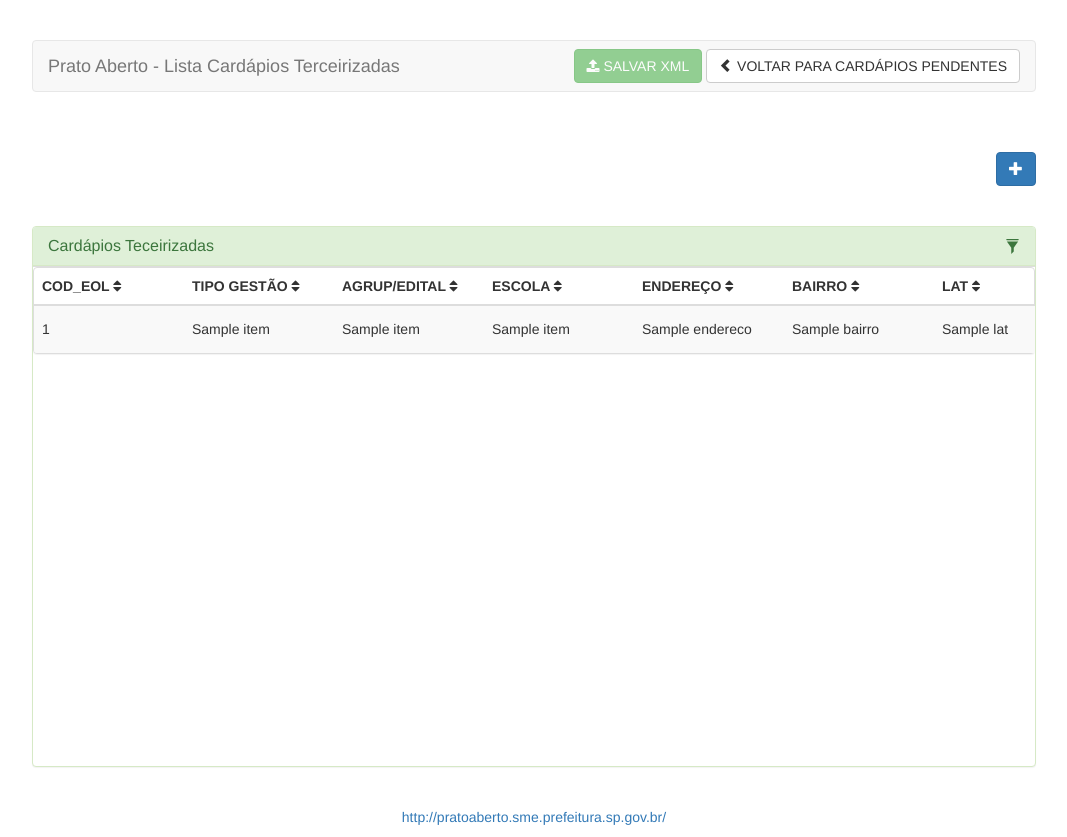
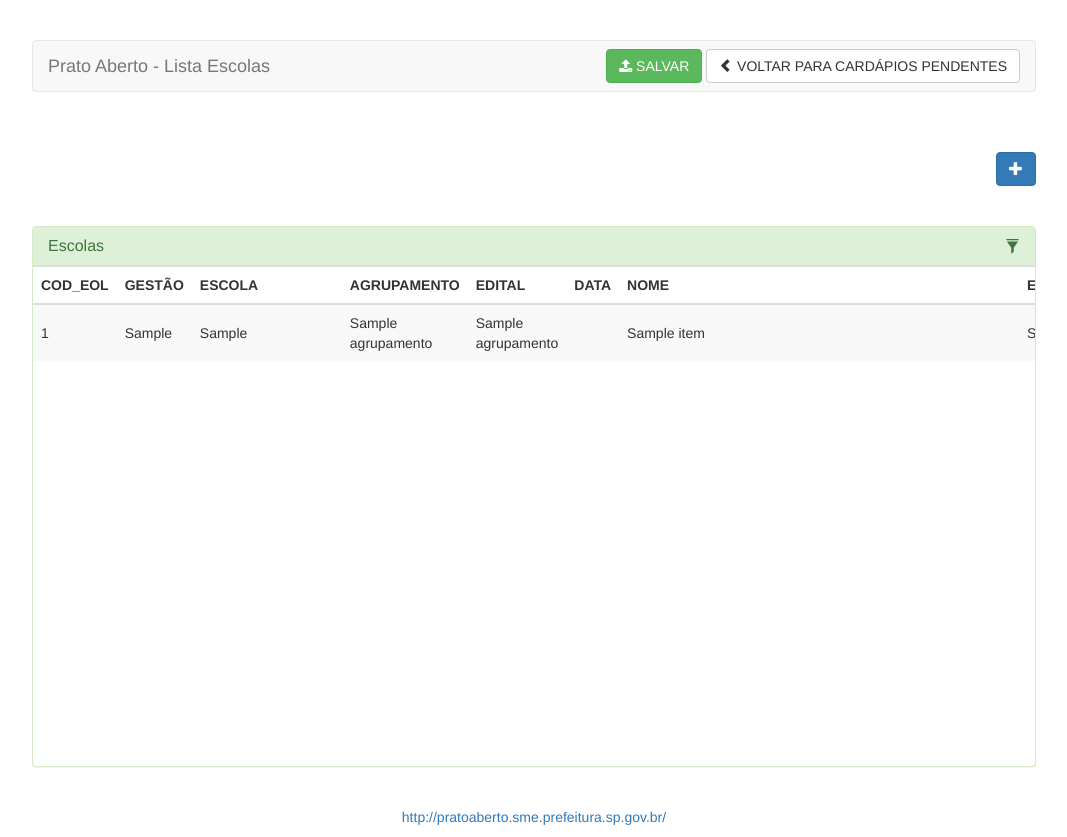
Before and after one commit to mauriciolongato/pratoaberto_editor_cardapio, a Flask app: page /escolas in a window 1280 px wide. Shown: the whole page, without its empty margins (106-1173 px from the left). Run offline with Flask 2, Linux system fonts and the light colour scheme; a database or web service that is not in the repository returns one stand-in record (values such as "Sample title"); data that the repository does not hold is empty; some libraries are stand-ins or nearby versions.

Commit message:
possibilidade de editar dados das escolas

```diff
--- a/app.py
+++ b/app.py
@@ -13,9 +13,10 @@ import db_functions
 
 app = Flask(__name__)
 
-ip_teste_vitor = 'http://192.168.0.195:8000'
-ip_homolog = 'https://pratoaberto.tk/api'
-api = 'https://pratoaberto.tk/api'
+#ip_teste_vitor = 'http://192.168.0.195:8000'
+#ip_homolog = 'https://pratoaberto.tk/api'
+#api = 'https://pratoaberto.tk/api'
+api = 'http://pratoaberto.sme.prefeitura.sp.gov.br:8100'
 
 
 # api = ip_teste_vitor
@@ -410,10 +411,25 @@ def atualiza_config_cardapio():
 
 
 @app.route('/escolas', methods=['GET'])
-def atualiza_escolas():
+def escolas():
     if request.method == "GET":
         escolas = get_escolas()
         return render_template("configurações_escolas.html", escolas=escolas)
+
+
+@app.route('/atualiza_escolas', methods=['POST'])
+def atualiza_escolas():
+    data = request.form.get('json_dump', request.data)
+
+    # lista de informações modificadas na tabela de escolas
+    # 1. Comparar as modificações com os dados da API /escolas
+    # 2. Definir o que deve ser atualizado na base de dados
+    # 3. POST no endpoint
+
+    if request.form:
+        return (redirect(url_for('escolas')))
+    else:
+        return ('', 200)
 
 
 @app.route("/download_publicacao", methods=["GET", "POST"])
@@ -500,7 +516,7 @@ def data_semana_format(text):
 
 
 def get_cardapio(args):
-    url = api + '/cardapios?' + '&'.join(['%s=%s' % item for item in args.items()])
+    url = api + '/editor/cardapios?' + '&'.join(['%s=%s' % item for item in args.items()])
     r = requests.get(url)
     refeicoes = r.json()
 
@@ -508,7 +524,7 @@ def get_cardapio(args):
 
 
 def get_pendencias():
-    url = api + '/cardapios?status=PENDENTE&status=SALVO'
+    url = api + '/editor/cardapios?status=PENDENTE&status=SALVO'
     r = requests.get(url)
     refeicoes = r.json()
 
@@ -558,7 +574,7 @@ def get_pendencias():
 
 
 def get_deletados():
-    url = api + '/cardapios?status=DELETADO'
+    url = api + '/editor/cardapios?status=DELETADO'
     r = requests.get(url)
     refeicoes = r.json()
 
@@ -608,7 +624,7 @@ def get_deletados():
 
 
 def get_publicados():
-    url = api + '/cardapios?status=PUBLICADO'
+    url = api + '/editor/cardapios?status=PUBLICADO'
     r = requests.get(url)
     refeicoes = r.json()
 
@@ -658,7 +674,7 @@ def get_publicados():
 
 
 def get_escolas():
-    url = api + '/escolas'
+    url = api + '/escolas?completo'
     r = requests.get(url)
     escolas = r.json()
 
@@ -666,7 +682,7 @@ def get_escolas():
 
 
 def get_grupo_publicacoes(status):
-    url = api + '/cardapios?status=' + status
+    url = api + '/editor/cardapios?status=' + status
     r = requests.get(url)
     refeicoes = r.json()
 
@@ -721,7 +737,7 @@ def get_pendencias_terceirizadas():
 
 
 def get_cardapios_iguais():
-    url = api + '/cardapios?status=PENDENTE&status=SALVO'
+    url = api + '/editor/cardapios?status=PENDENTE&status=SALVO'
     r = requests.get(url)
     refeicoes = r.json()
 
--- a/templates/configurações_escolas.html
+++ b/templates/configurações_escolas.html
@@ -70,13 +70,13 @@
                 <div class="container-fluid">
                     <!-- Brand and toggle get grouped for better mobile display -->
                     <div class="navbar-header">
-                        <a class="navbar-brand" href="#">Prato Aberto - Lista Cardápios Terceirizadas</a>
+                        <a class="navbar-brand" href="#">Prato Aberto - Lista Escolas</a>
                     </div>
-                    <form method="post" action="/atualiza_receitas">
+                    <form  method="post" id="post_json" action="/atualiza_escolas">
                         <div class="collapse navbar-collapse">
                             <ul class="nav navbar-nav navbar-right">
-                                <button onclick="geraTabela()" type="submit" class="btn btn-success" disabled>
-                                    <i class="fa fa-upload" aria-hidden="true"></i> SALVAR XML</button>
+                                <button onclick="geraTabela()" type="submit" class="btn btn-success">
+                                    <i class="fa fa-upload" aria-hidden="true"></i> SALVAR</button>
                                 <input type="hidden" name="json_dump" id="json_dump" value="json_dump">
 
                                 <a type="button" class="btn btn-default " href="/">
@@ -96,7 +96,7 @@
        	<div class="row">
             <div class="panel panel-success">
                 <div class="panel-heading">
-                    <h2 class="panel-title">Cardápios Teceirizadas</h2>
+                    <h2 class="panel-title">Escolas</h2>
                     <div class="pull-right">
                         <span class="clickable filter" data-toggle="tooltip" title="Toggle table filter" data-container="body">
                             <i class="glyphicon glyphicon-filter"></i>
@@ -107,18 +107,21 @@
                     <input type="text" class="form-control" id="task-table-filter" data-action="filter" data-filters="#task-table" placeholder="Filter Tasks" />
                 </div>
                 <div class="table-responsive">
-                    <div class="panel panel-default">
+                    <div>
                         <table class="table table-hover table-striped" id="task-table">
                             <thead>
                                 <tr>
-                                    <th onclick="w3.sortHTML('#task-table', '.item', 'td:nth-child(1)')" style="cursor:pointer; word-wrap: break-word;min-width: 150px;max-width: 150px;">COD_EOL <i class="fa fa-sort" aria-hidden="true"></i></th>
-                                    <th onclick="w3.sortHTML('#task-table', '.item', 'td:nth-child(2)')" style="cursor:pointer; word-wrap: break-word;min-width: 150px;max-width: 150px;">TIPO GESTÃO <i class="fa fa-sort" aria-hidden="true"></i></th>
-                                    <th onclick="w3.sortHTML('#task-table', '.item', 'td:nth-child(3)')" style="cursor:pointer; word-wrap: break-word;min-width: 150px;max-width: 150px;">AGRUP/EDITAL <i class="fa fa-sort" aria-hidden="true"></i></th>
-                                    <th onclick="w3.sortHTML('#task-table', '.item', 'td:nth-child(4)')" style="cursor:pointer; word-wrap: break-word;min-width: 150px;max-width: 150px;">ESCOLA <i class="fa fa-sort" aria-hidden="true"></i></th>
-                                    <th onclick="w3.sortHTML('#task-table', '.item', 'td:nth-child(5)')" style="cursor:pointer; word-wrap: break-word;min-width: 150px;max-width: 150px;">ENDEREÇO <i class="fa fa-sort" aria-hidden="true"></i></th>
-                                    <th onclick="w3.sortHTML('#task-table', '.item', 'td:nth-child(6)')" style="cursor:pointer; word-wrap: break-word;min-width: 150px;max-width: 150px;">BAIRRO <i class="fa fa-sort" aria-hidden="true"></i></th>
-                                    <th onclick="w3.sortHTML('#task-table', '.item', 'td:nth-child(7)')" style="cursor:pointer; word-wrap: break-word;min-width: 150px;max-width: 150px;">LAT <i class="fa fa-sort" aria-hidden="true"></i></th>
-                                    <th onclick="w3.sortHTML('#task-table', '.item', 'td:nth-child(8)')" style="cursor:pointer; word-wrap: break-word;min-width: 150px;max-width: 150px;">LON <i class="fa fa-sort" aria-hidden="true"></i></th>
+                                    <th style="word-wrap: break-word;">COD_EOL</th>
+                                    <th style="word-wrap: break-word;">GESTÃO</th>
+                                    <th style="word-wrap: break-word;min-width: 150px;max-width: 150px;">ESCOLA</th>
+                                    <th style="word-wrap: break-word;">AGRUPAMENTO</th>
+                                    <th style="word-wrap: break-word;">EDITAL</th>
+                                    <th style="word-wrap: break-word;">DATA</th>
+                                    <th style="word-wrap: break-word;min-width: 400px;max-width: 400px;">NOME</th>
+                                    <th style="word-wrap: break-word;min-width: 400px;max-width: 400px;">ENDEREÇO</th>
+                                    <th style="word-wrap: break-word;min-width: 150px;max-width: 150px;">BAIRRO</th>
+                                    <th style="word-wrap: break-word;">LAT</th>
+                                    <th style="word-wrap: break-word;">LON</th>
                                     <th></th>
                                 </tr>
                             </thead>
@@ -126,11 +129,14 @@
                                 {% for linha in escolas: %}
                                 <tr class="item" id="{{ linha['_id'] }}">
                                     <td class="cod_eol">{{ linha['_id'] }}</td>
-                                    <td class="tipo_gestao">{{ linha['nome'] }}</td>
-                                    <td class="agrupamento">{{ linha['nome'] }}</td>
-                                    <td class="nome">{{ linha['nome'] }}</td>
-                                    <td class="endereco">{{ linha['endereco'] }}</td>
-                                    <td class="bairro">{{ linha['bairro'] }}</td>
+                                    <td class="tipo_atendimento" contenteditable="true">{{ linha['tipo_atendimento'] }}</td>
+                                    <td class="tipo_unidade" contenteditable="true">{{ linha['tipo_unidade'] }}</td>
+                                    <td class="agrupamento" contenteditable="true">{{ linha['agrupamento'] }}</td>
+                                    <td class="edital" contenteditable="true">{{ linha['agrupamento'] }}</td>
+                                    <td class="data" contenteditable="true"></td>
+                                    <td class="nome" contenteditable="true">{{ linha['nome'] }}</td>
+                                    <td class="endereco" contenteditable="true">{{ linha['endereco'] }}</td>
+                                    <td class="bairro" contenteditable="true">{{ linha['bairro'] }}</td>
                                     <td class="lat" contenteditable="true">{{ linha['lat'] }}</td>
                                     <td class="lon" contenteditable="true">{{ linha['lon'] }}</td>
                                     <td><a value='Delete' onclick='deleteRow(this)'><i style='color:#D9534F;font-size:30px;text-align: center' class='fa'></i></a></td>
@@ -145,6 +151,9 @@
         <footer class="container-fluid text-center">
             <br>
             <p><a href="http://pratoaberto.sme.prefeitura.sp.gov.br/" title="Projeto Prato Aberto">http://pratoaberto.sme.prefeitura.sp.gov.br/</a></p>
+            <table id="lista-modificacoes">
+                <tbody style="display:none">
+            </table>
         </footer>
     </div>
 
@@ -210,18 +219,6 @@
         })
     </script>
 
-    <!-- Botões de ordenação da tabela -->
-    <script src="static/js/w3.js"></script>
-
-    <!-- Substitui o texto do dropdown -->
-    <script>
-        $('.dropdown-toggle').dropdown();
-        $(".dropdown-menu > li").click(function(){
-             var $toggle = $(this).parent().siblings('.dropdown-toggle');
-                $toggle.html("<i class=\"icon icon-envelope icon-white\"></i> " + $(this).text() + "<span class=\"caret\"></span>")
-            });
-    </script>
-
     <!-- Deleta linha da tabela -->
     <script>
         function deleteRow(r) {
@@ -234,15 +231,17 @@
     <script>
         function addRow() {
             $('#task-table').append(
-                "<tr class='item'>" +
-                "<td class='ids'>NOVO</td>" +
-                "<td class='tipo_gestao' contenteditable='true'>TERCEIRIZADA</td>" +
-                "<td class='tipo_escola' contenteditable='true'>A DEFINIR</td>" +
+                "<tr class='item' id=''>" +
+                "<td class='cod_eol'>COD EOL</td>" +
+                "<td class='tipo_atendimento'>NOVO</td>" +
+                "<td class='tipo_unidade' contenteditable='true'>TERCEIRIZADA</td>" +
+                "<td class='agrupamento' contenteditable='true'>A DEFINIR</td>" +
                 "<td class='edital' contenteditable='true'>EDITAL1</td>" +
-                "<td class='dia_semana' contenteditable='true'></td>" +
-                "<td class='idade' contenteditable='true'></td>" +
-                "<td class='refeicao' contenteditable='true'></td>" +
-                "<td class='cardapio' contenteditable='true'></td>" +
+                "<td class='nome' contenteditable='true'></td>" +
+                "<td class='endereco' contenteditable='true'></td>" +
+                "<td class='bairro' contenteditable='true'></td>" +
+                "<td class='lat' contenteditable='true'></td>" +
+                "<td class='lon' contenteditable='true'></td>" +
                 "<td><a value='Delete' onclick='deleteRow(this)'><i style='color:#D9534F;font-size:30px;text-align: center' class='fa'></i></a></td>" +
                 "</tr>"
             );
@@ -270,6 +269,77 @@
         }
     </script>
 
+    <!-- Guarda mudanças feitas -->
+    <script>
+        $('body').on('focus', '[contenteditable]', function() {
+            var $this = $(this);
+            $this.data('before', $this.html());
+            return $this
+            }).on('blur keyup paste input', '[contenteditable]', function() {
+                var $this = $(this);
+                if ($this.data('before') !== $this.html()) {
+                    $this.data('before', $this.html());
+                    $this.trigger('change');
+                }
+                var row = $this.closest('tr');
+                var cod_eol_modificacao = $($(row).children('td')[0]).text();
+                $('#lista-modificacoes').append(
+                    "<tr class='item' style='display:none'>"+
+                    "<td>"+cod_eol_modificacao+"</td>"+
+                    "</tr>"
+                )
+            });
+    </script>
+
+    <!-- Cria json da tabela -->
+    <script>
+        $('#post_json').submit(function() {
+            json_dump = [];
+            lista_codigo_eol_modificacoes = {}
+            $('#lista-modificacoes tr.item').each(function () {
+                var cod_eol_modificacao = $($(this).children('td')[0]).text();
+                lista_codigo_eol_modificacoes[cod_eol_modificacao] = 1
+            });
+
+            $('#task-table tr.item').each(function () {
+                for (var key in lista_codigo_eol_modificacoes) {
+                    if (key == $($(this).children('td')[0]).text()) {
+                        var cod_eol = $($(this).children('td')[0]).text();
+                        var tipo_atendimento = $($(this).children('td')[1]).text();
+                        var tipo_unidade = $($(this).children('td')[2]).text();
+                        var agrupamento = $($(this).children('td')[3]).text();
+                        var edital = $($(this).children('td')[4]).text();
+                        var data = $($(this).children('td')[5]).text();
+                        var nome = $($(this).children('td')[6]).text();
+                        var endereco = $($(this).children('td')[7]).text();
+                        var bairro = $($(this).children('td')[8]).text();
+                        var lat = $($(this).children('td')[9]).text();
+                        var lon = $($(this).children('td')[10]).text();
+                        modificacao = {
+                            '_id' : cod_eol,
+                            'nome': nome,
+                            'tipo_unidade' : tipo_unidade,
+                            'tipo_atendimento': tipo_atendimento,
+                            'agrupamento': agrupamento,
+                            'edital': edital,
+                            'endereco': endereco,
+                            'bairro': bairro,
+                            'lat': lat,
+                            'lon': lon,
+                            'data': data}
+
+                        json_dump.push(modificacao)
+
+                    }
+                }
+            });
+            $('#json_dump').attr('value', JSON.stringify(json_dump))
+            return true; // return false to cancel form action
+        });
+
+
+    </script>
+
 
 
 </body>
```
